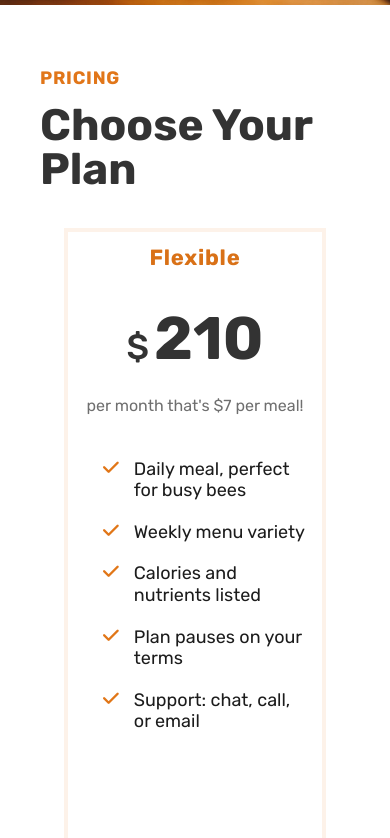
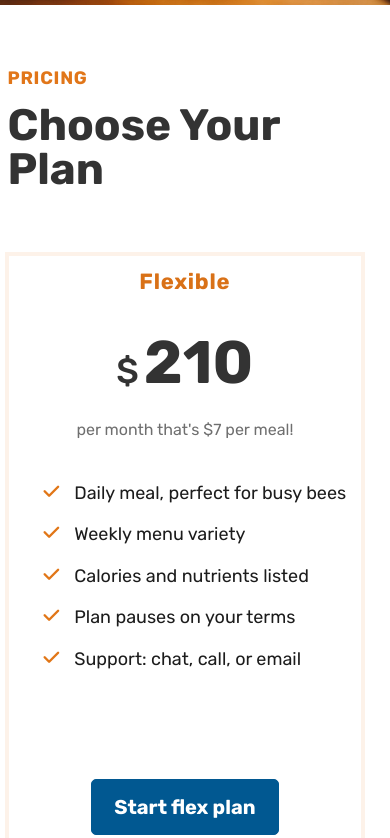
Before and after one commit to SarahVanT/OmnifoodRevision, a website: page index.html in a window 390 px wide. Shown: the part 6509-7347 px from the top of the page. Drawn offline with nearby package versions, Linux system fonts and the light colour scheme.

Commit message:
Made cards responsive, changed columns

```diff
--- a/index.html
+++ b/index.html
@@ -441,16 +441,19 @@
       </section>
       <!-- Pricing -->
       <section class="section-pricing">
-        <div class="container col-10 my-xxl my-lg-huge">
+        <div class="container">
           <h2 class="text-uppercase mb-xs subheading">Pricing</h2>
           <h2 class="text-start mb-lg mb-md-xl heading-secondary">
             Choose Your Plan
           </h2>
+        </div>
+
+        <div class="container col-12 my-xxl my-lg-huge">
           <div
             class="row d-flex flex-lg-row justify-content-center gap-md gap-lg-lg"
           >
             <!-- Cards now inside a single .row -->
-            <div class="col-10 col-lg-4 d-flex align-items-stretch">
+            <div class="col-12 col-lg-4 d-flex align-items-center">
               <div class="card card-plan flexible">
                 <div class="card-body">
                   <h3
@@ -500,7 +503,7 @@
                 </div>
               </div>
             </div>
-            <div class="col-10 col-lg-4 d-flex align-items-stretch">
+            <div class="col-12 col-lg-4 d-flex align-items-center">
               <div class="card card-plan premium">
                 <div class="card-body">
                   <h3
```
